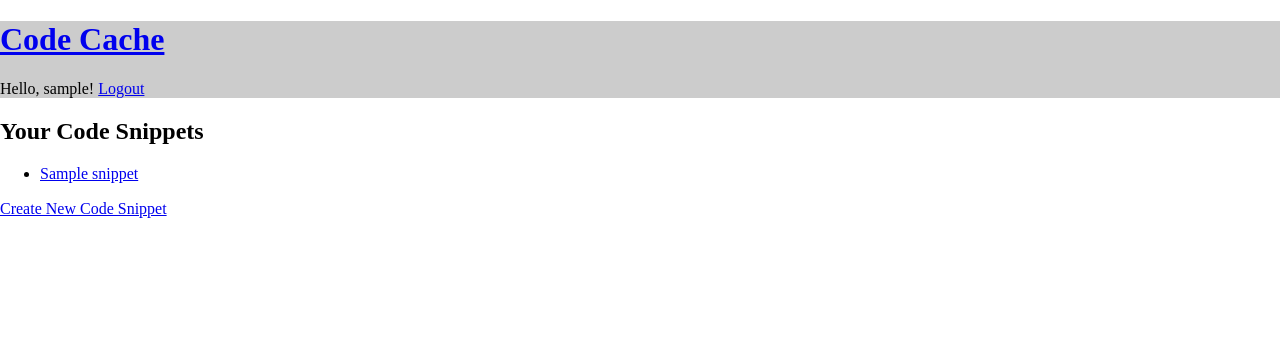
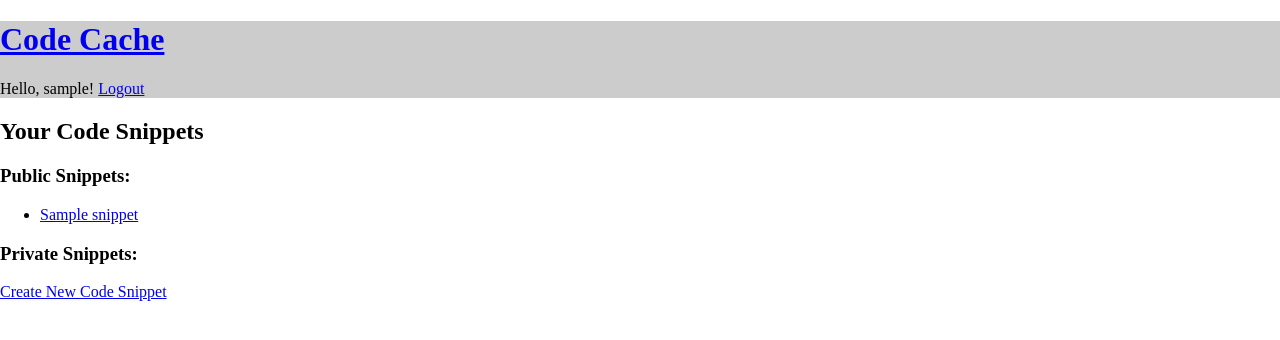
Before and after one commit to momentum-team-1/django-from-scratch-scarter13, a Django app: page /snippets/ in a window 1280 px wide. Shown: the top 340 px of the page. Run offline with Django 3.2, Linux system fonts and the light colour scheme; a user stored in the database is signed in; tables that the repository leaves empty hold one stand-in row (values such as "Sample post").

Commit message:
public and private options working and displaying on snippet list

```diff
--- a/templates/snippets/snippet_list.html
+++ b/templates/snippets/snippet_list.html
@@ -3,10 +3,20 @@
 {% block content %}
 <h2>Your Code Snippets</h2>
 
-
+<h3>Public Snippets:</h3>
 <ul>
     {% for snippet in snippets %}
-    <li><a href = "{% url 'show_snippet' snippet_pk=snippet.pk %}">{{ snippet.title }}</a></li>
+        {% if snippet.visibility == "PUB" %}
+            <li><a href = "{% url 'show_snippet' snippet_pk=snippet.pk %}">{{ snippet.title }}</a></li>
+        {% endif %}
+    {% endfor %}
+</ul>
+<h3>Private Snippets:</h3>
+<ul>
+    {% for snippet in snippets %}
+        {% if snippet.visibility == "PRI" %}
+            <li><a href = "{% url 'show_snippet' snippet_pk=snippet.pk %}">{{ snippet.title }}</a></li>
+        {% endif %}
     {% endfor %}
 </ul>
 
```
